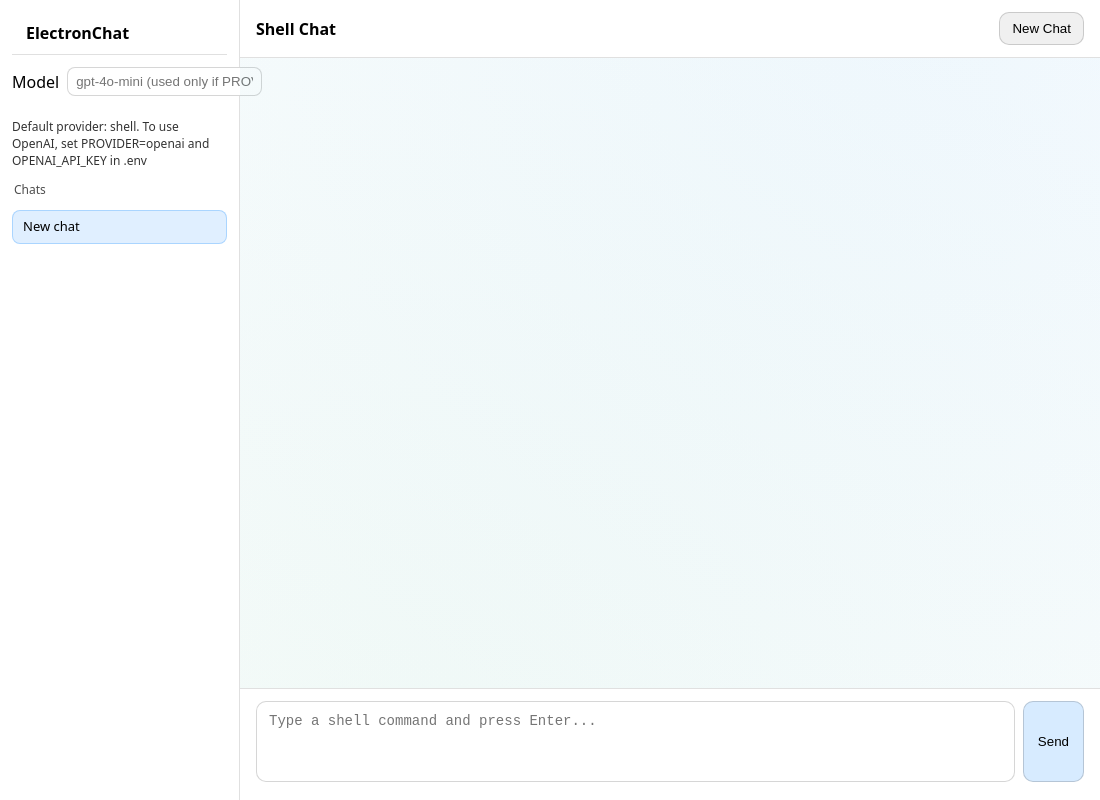
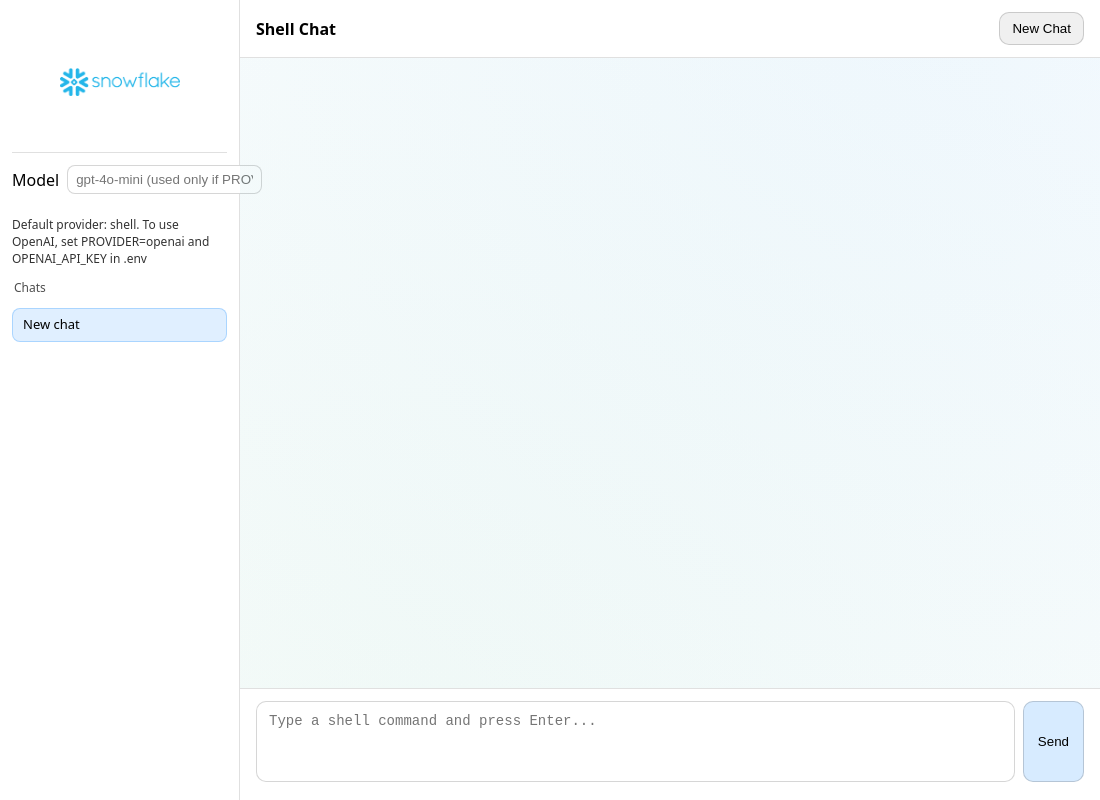
Before and after one commit to sfc-gh-nidgupta/electron-app, an Electron app: page renderer/index.html in a window 1100 px wide. Drawn offline with Linux system fonts and the light colour scheme.

Commit message:
Added Snowflake logo

```diff
--- a/renderer/index.html
+++ b/renderer/index.html
@@ -141,6 +141,15 @@
         padding: 10px 14px;
         border-bottom: 1px solid color-mix(in srgb, canvastext 12%, transparent);
         font-weight: 600;
+        display: flex;
+        align-items: center;
+        justify-content: center;
+        gap: 0;
+      }
+      .logo {
+        width: 120px;
+        height: 120px;
+        object-fit: contain;
       }
       .modelRow {
         display: flex;
@@ -168,7 +177,9 @@
   </head>
   <body>
     <div class="sidebar">
-      <div class="topbar">ElectronChat</div>
+      <div class="topbar">
+        <img class="logo" src="./assets/snowflake.png" alt="Snowflake logo">
+      </div>
       <div class="modelRow">
         <label for="model">Model</label>
         <input id="model" placeholder="gpt-4o-mini (used only if PROVIDER=openai)" style="flex:1; padding:6px 8px; border-radius:8px; border:1px solid color-mix(in srgb, canvastext 16%, transparent); background: canvas; color: canvastext;">
```
Also changed, not shown: renderer/assets/snowflake.png (added).
